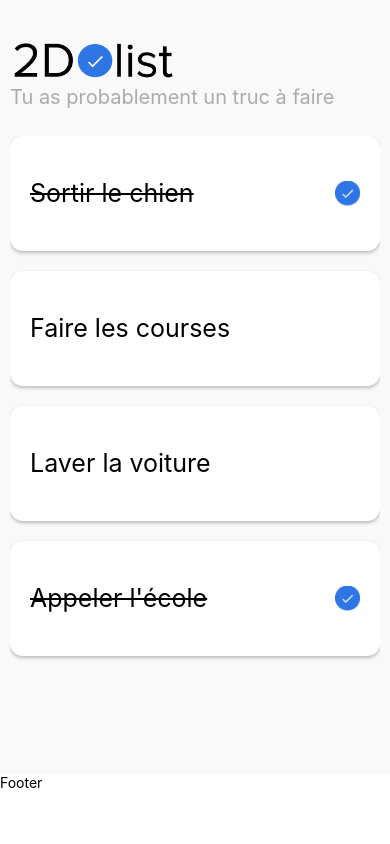
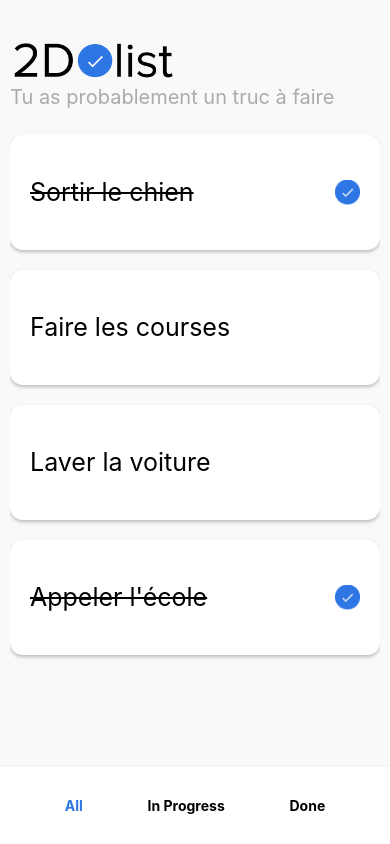
Before and after one commit to Karlito14/toDoList, a React Native app: screen / in a window 390 px wide. Built offline with nearby package versions, Linux system fonts and the light colour scheme.

Commit message:
réalisation du footer

```diff
--- a/App.jsx
+++ b/App.jsx
@@ -4,6 +4,7 @@
 import { Header } from "./components/Header/Header";
 import { CardTodo } from "./components/CardTodo/CardTodo";
 import { useState } from "react";
+import { Footer } from "./components/Footer/Footer";
 
 const TODO_LIST = [
   {
@@ -30,6 +31,7 @@
 
 export default function App() {
   const [todoList, setTodoList] = useState(TODO_LIST);
+  const [selectedTabName, setSeletedTabName] = useState('all')
 
   const updateTodo = (todo) => {
     const updatedTodo = {
@@ -67,7 +69,7 @@
         </SafeAreaView>
       </SafeAreaProvider>
       <View style={style.footer}>
-        <Text>Footer</Text>
+        <Footer onPress={setSeletedTabName} selectedTabName={selectedTabName} />
       </View>
     </>
 
--- a/App.style.js
+++ b/App.style.js
@@ -15,8 +15,5 @@
     },
     cardItem : {
         marginBottom : 20
-    },
-    footer : {
-        height : 70
     }
 });
--- a/components/CardTodo/CardTodo.style.js
+++ b/components/CardTodo/CardTodo.style.js
@@ -3,7 +3,6 @@
 export const style = StyleSheet.create({
     container : {
         backgroundColor : 'white',
-        display : 'flex',
         flexDirection : 'row',
         alignItems: 'center',
         justifyContent : 'space-between',
--- /dev/null
+++ b/components/Footer/Footer.jsx
@@ -0,0 +1,21 @@
+import { Text, TouchableOpacity, View } from 'react-native';
+import { style } from './Footer.style';
+
+export const Footer = ({ selectedTabName, onPress }) => {
+    function getTextStyle (tabName) {
+        return { fontWeight : 'bold', color : tabName === selectedTabName ? "#2f76e5" : 'black'};
+    }
+    return (
+        <View style={style.container}>
+            <TouchableOpacity onPress={() => {onPress('all')}} >
+                <Text style={getTextStyle('all')}>All</Text>
+            </TouchableOpacity>
+            <TouchableOpacity onPress={() => {onPress('inProgress')}} >
+                <Text style={getTextStyle('inProgress')}>In Progress</Text>
+            </TouchableOpacity>
+            <TouchableOpacity onPress={() => {onPress('done')}}>
+                <Text style={getTextStyle('done')}>Done</Text>
+            </TouchableOpacity>
+        </View>
+    )
+};
--- /dev/null
+++ b/components/Footer/Footer.style.js
@@ -0,0 +1,19 @@
+import { StyleSheet } from "react-native";
+
+export const style = StyleSheet.create({
+    container : {
+        flexDirection : 'row',
+        paddingVertical : 30,
+        justifyContent : 'space-evenly',
+        backgroundColor : 'white',
+        shadowColor: "#000",
+        shadowOffset: {
+            width: 0,
+            height: 5,
+        },
+        shadowOpacity: 0.34,
+        shadowRadius: 6.27,
+
+        elevation: 10,
+    }
+});
```
